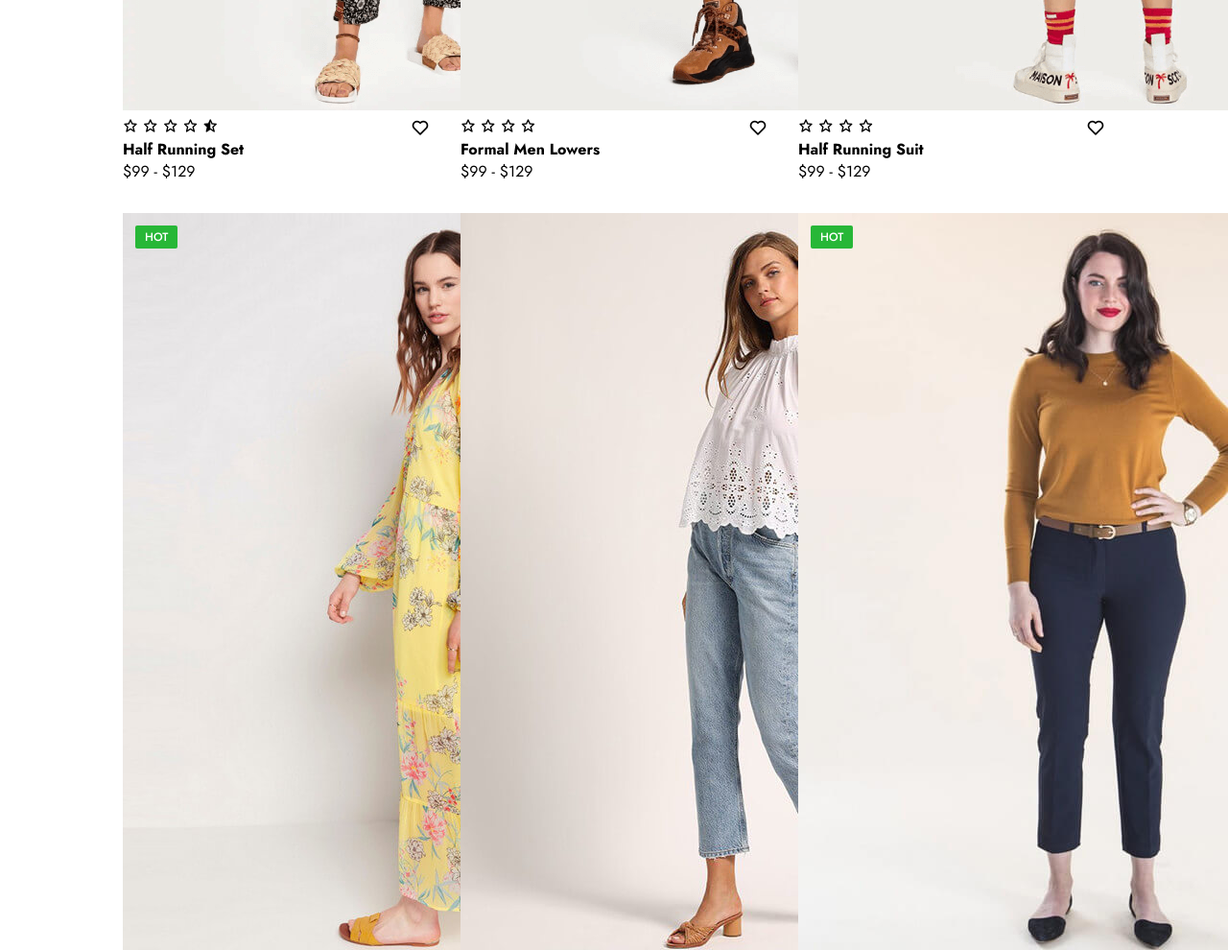
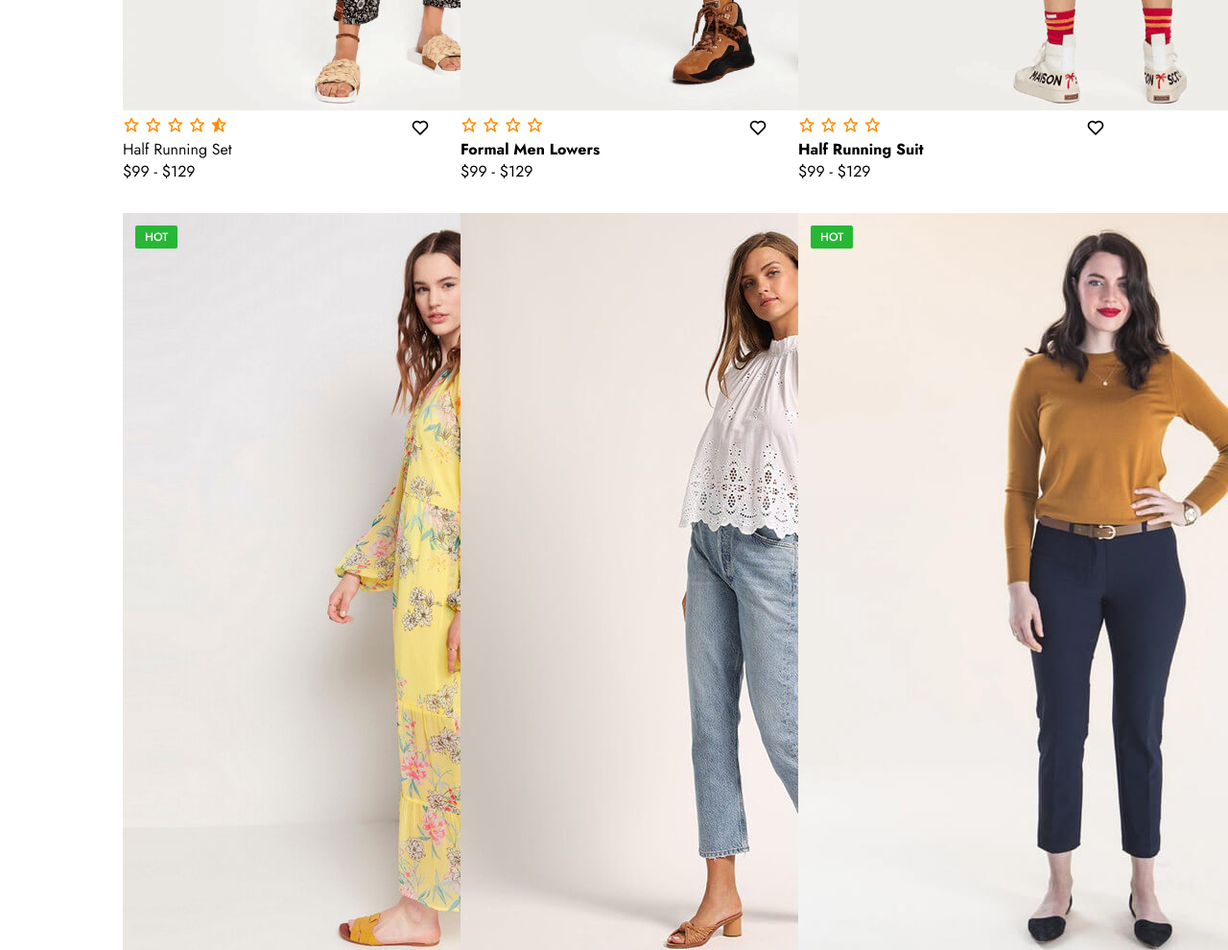
Before and after one commit to Aysel552/E-Commerce-Website, a plain HTML site: page index.html in a window 1280 px wide. Shown: the part 1620-2610 px from the top of the page at 96% size. Drawn offline with nearby package versions, Linux system fonts and the light colour scheme.

Commit message:
adding design to price

```diff
--- a/styles.css
+++ b/styles.css
@@ -206,5 +206,17 @@ header.sticky{
 }
 
 .heart-icon:hover{
-    color:#ee1c47
+    color:#ee1c47;
 }
+
+.rating i{
+    color: #ff8c00;
+    font-size: 18px;
+}
+
+.price h4{
+    color: #111;
+    font-size: 16px;
+    text-transform: capitalize;
+    font-weight: 400;
+}
```
